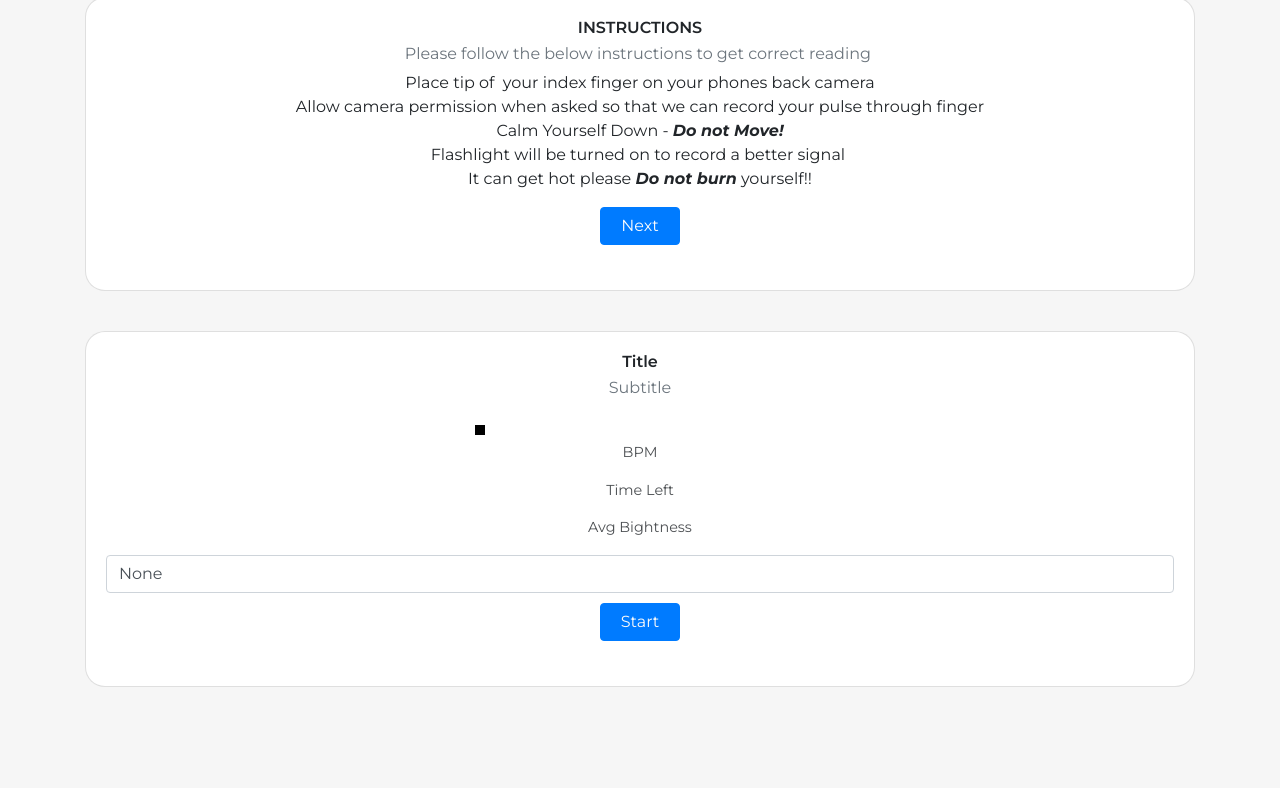
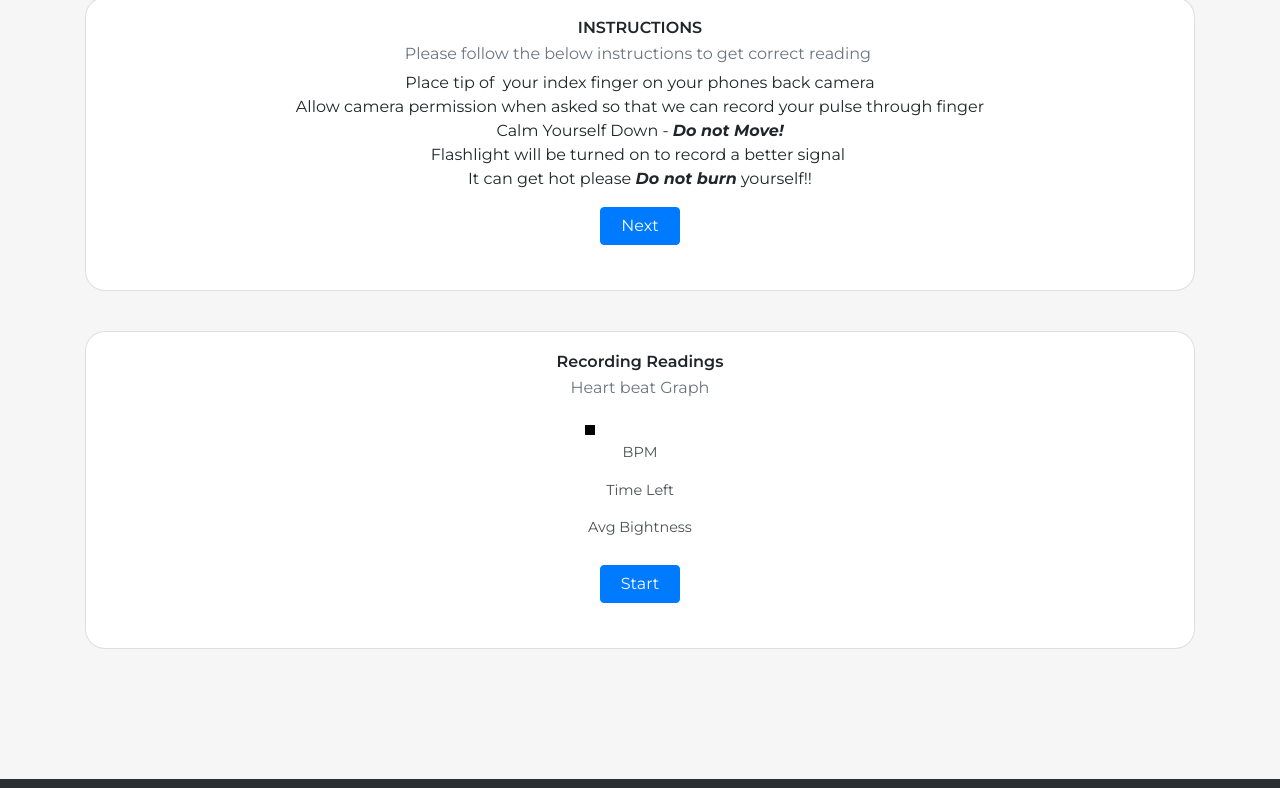
Before and after one commit to MohitBurkule/frontend_vedic_heart, a plain HTML site: page get_vikruti.html in a window 1280 px wide. Shown: the part 221-1009 px from the top of the page. Drawn offline with nearby package versions, Linux system fonts and the light colour scheme.

Commit message:
corrected recorder graph

```diff
--- a/get_vikruti.html
+++ b/get_vikruti.html
@@ -51,12 +51,12 @@
                 </div>
                 <div class="card flash fade-in" id="recorder_card">
                     <div class="card-body">
-                        <h4 class="card-title">Title</h4>
-                        <h6 class="text-muted card-subtitle mb-2">Subtitle</h6><video width="10" height="10" controls="" id="v" muted=""></video><canvas id="g" width="320" height="30" ></canvas><canvas id="c" width="100" height="100" style="display:none" ></canvas>
+                        <h4 class="card-title">Recording Readings</h4>
+                        <h6 class="text-muted card-subtitle mb-2">Heart beat Graph</h6><video width="10" height="10" controls="" id="v" muted=""></video><canvas id="g" width="100%" height="30" ></canvas><canvas id="c" width="100" height="100" style="display:none" ></canvas>
                         <p class="card-text" id="bpm">BPM</p>
                         <p class="card-text" id="time_left">Time Left</p>
                         <p class="card-text" id="avg_bright">Avg Bightness</p>
-                        <form action="https://vedicheart.pythonanywhere.com/ml/" method="post" id="mainform"><input class="form-control" type="text" id="hdata" name="hdata" value="None"><button class="btn btn-primary" type="button" id="start_btn" style="margin-top:10px;color:rgb(249,249,249);" value="Start">Start</button></form>
+                        <form action="https://vedicheart.pythonanywhere.com/ml/" method="post" id="mainform"><input class="form-control" type="text" id="hdata" name="hdata" value="None" hidden=""><button class="btn btn-primary" type="button" id="start_btn" style="margin-top:10px;color:rgb(249,249,249);" value="Start">Start</button></form>
                     </div>
                 </div>
             </div>
```
